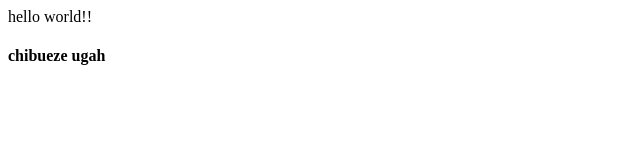
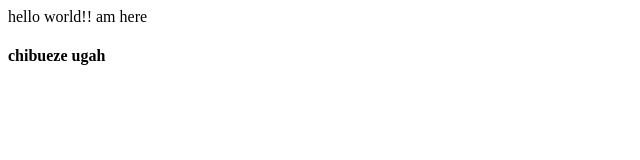
Before and after one commit to chibueze-ugah/Miclass-git, a plain HTML site: page index.html in a window 1280 px wide. Shown: the full height of the page, 0-640 px from the left. Drawn offline with Linux system fonts and the light colour scheme.

```diff
--- a/index.html
+++ b/index.html
@@ -7,7 +7,7 @@
     <title>Document</title>
 </head>
 <body>
-    hello world!!
+    hello world!! am here
     <h4> chibueze ugah</h4>
 </body>
 </html>
```
